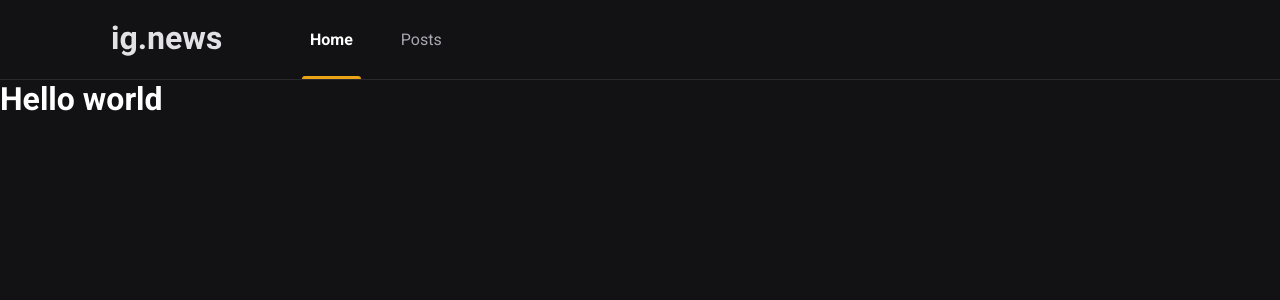
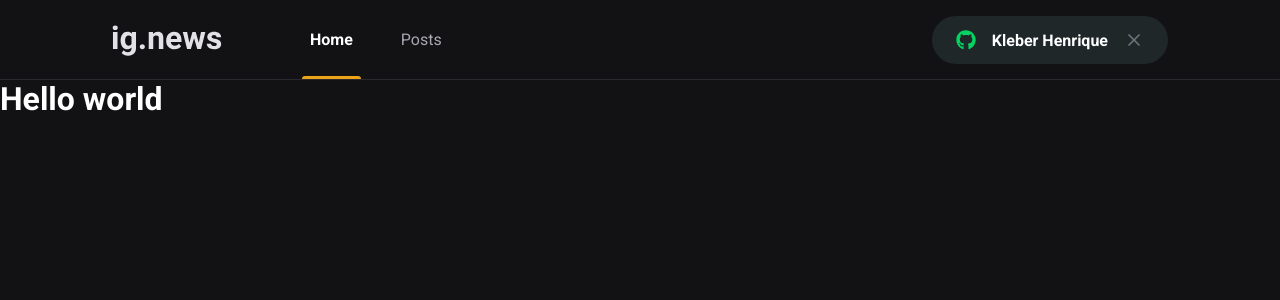
Before and after one commit to kleubinho/IGNEWS, a Next.js app: page / in a window 1280 px wide. Shown: the top 300 px of the page. Built offline with nearby package versions, Linux system fonts and the light colour scheme.

Commit message:
Update button signIN

```diff
--- a/package.json
+++ b/package.json
@@ -13,6 +13,7 @@
     "next": "13.1.6",
     "react": "18.2.0",
     "react-dom": "18.2.0",
+    "react-icons": "^4.7.1",
     "sass": "^1.58.0"
   },
   "devDependencies": {
--- a/src/components/Header/index.tsx
+++ b/src/components/Header/index.tsx
@@ -1,3 +1,4 @@
+import { SignInButton } from '../SignInButton';
 import styles from './styles.module.scss';
 
 export function Header() {
@@ -10,6 +11,8 @@
                     <a className={styles.active}>Home</a>
                     <a>Posts</a>
                 </nav>
+
+                <SignInButton />
             </div>
         </header>
     )
--- a/src/components/Header/styles.module.scss
+++ b/src/components/Header/styles.module.scss
@@ -49,4 +49,8 @@
             }
         }
     }
+
+    button {
+        margin-left: auto;
+    }
 }
--- /dev/null
+++ b/src/components/SignInButton/index.tsx
@@ -0,0 +1,20 @@
+import styles from "./styles.module.scss";
+import { FaGithub } from "react-icons/fa";
+import { FiX } from "react-icons/fi";
+
+export function SignInButton() {
+  const isUserLoggedIn = true;
+
+  return isUserLoggedIn ? (
+    <button type="button" className={styles.signInButton}>
+      <FaGithub color="#04d361" />
+      Kleber Henrique
+      <FiX color="#737380" className={styles.closeIcon} />
+    </button>
+  ) : (
+    <button type="button" className={styles.signInButton}>
+      <FaGithub color="#eba417" />
+      Sign in with Github
+    </button>
+  );
+}
--- /dev/null
+++ b/src/components/SignInButton/styles.module.scss
@@ -0,0 +1,33 @@
+.signInButton {
+  height: 3rem;
+  border-radius: 3rem;
+  background: var(--gray-850);
+  border: 0;
+  padding: 0 1.5rem;
+
+  display: flex;
+  align-items: center;
+  justify-content: center;
+
+  color: var(--white);
+  font-weight: bold;
+
+  svg {
+    width: 20px;
+    height: 20px;
+  }
+
+  transition: filter 0.2s;
+
+  svg:first-child {
+    margin-right: 1rem;
+  }
+
+  svg.closeIcon {
+    margin-left: 1rem;
+  }
+
+  &:hover {
+    filter: brightness(0.8);
+  }
+}
--- a/src/styles/global.scss
+++ b/src/styles/global.scss
@@ -10,6 +10,7 @@
   --gray-50: #e1e1e6;
   --gray-300: #a8a8b3;
   --gray-800: #29292e;
+  --gray-850: #1f2729;
   --gray-900: #121214;
 
   --cyan-500: #61dafb;
```
Also changed, not shown: 1 other file (tests, documents, lock files or other folders).
